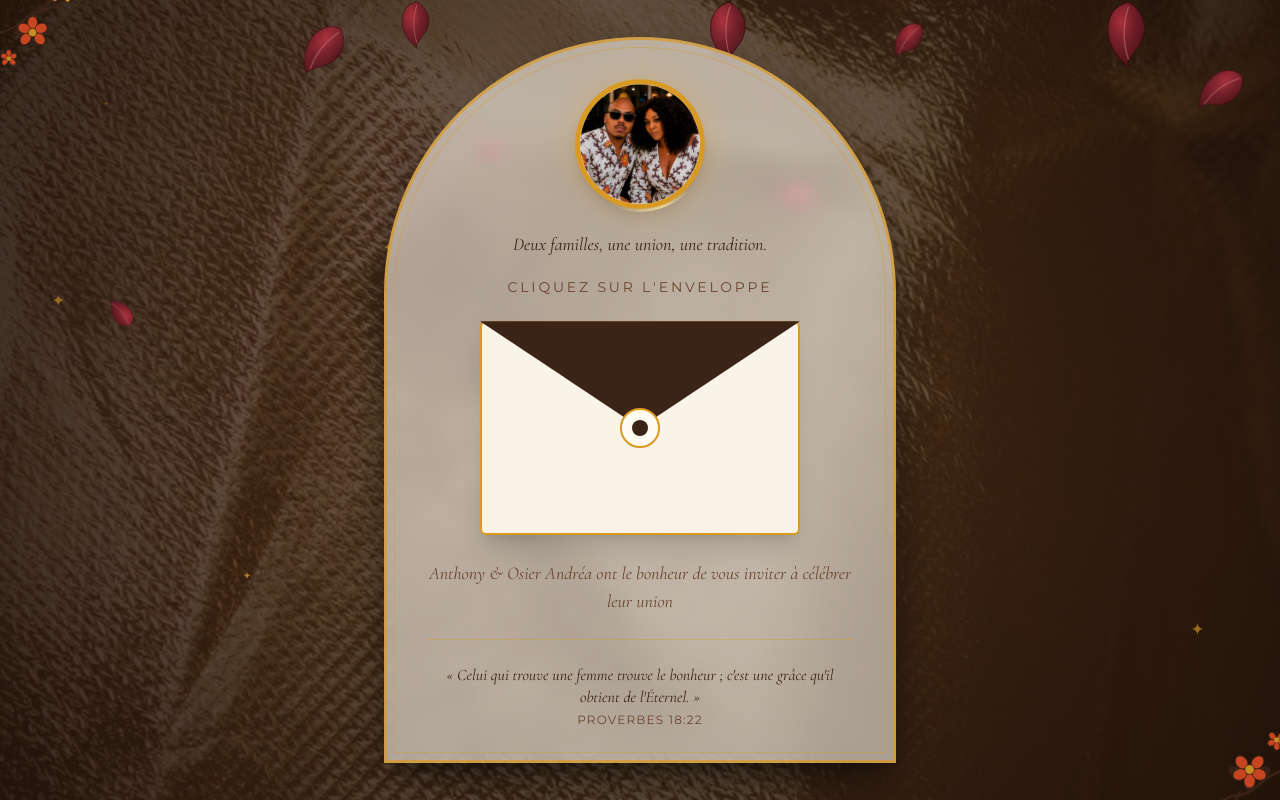
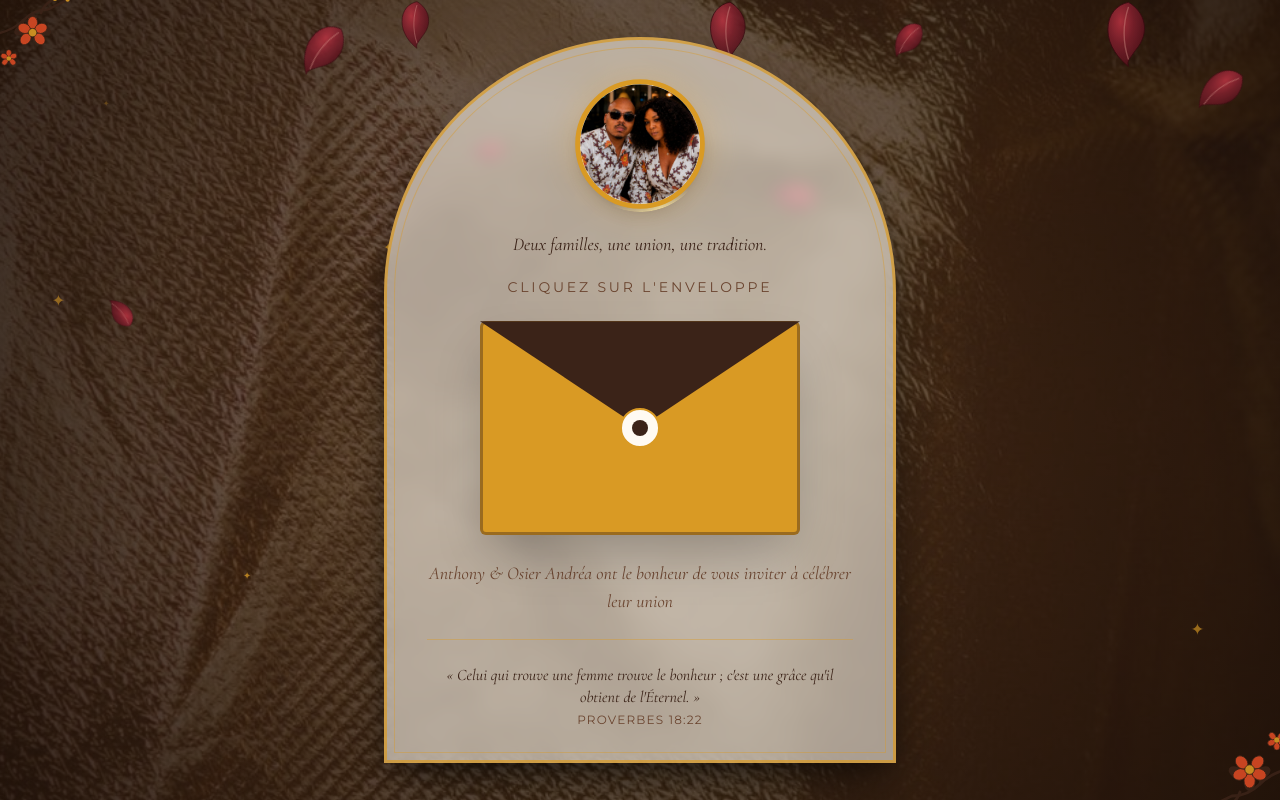
Before and after one commit to Bnfs/mariage-anthony-osier, a React (Vite) app: page / in a window 1280 px wide. Built offline with nearby package versions, Linux system fonts and the light colour scheme.

Commit message:
Mettre l'enveloppe en couleur moutarde pour qu'elle ressorte bien

```diff
--- a/src/components/Envelope.jsx
+++ b/src/components/Envelope.jsx
@@ -125,7 +125,7 @@ export default function Envelope({ onOpen }) {
           style={{ perspective: 600 }}
         >
           <motion.div
-            className="absolute inset-0 rounded-md bg-cream border-2 border-mustard shadow-xl"
+            className="absolute inset-0 rounded-md bg-mustard border-2 md:border-[3px] border-cocoa/40 shadow-2xl"
             animate={{ scale: opening ? 1.05 : 1 }}
             transition={{ duration: 0.5 }}
           />
```
